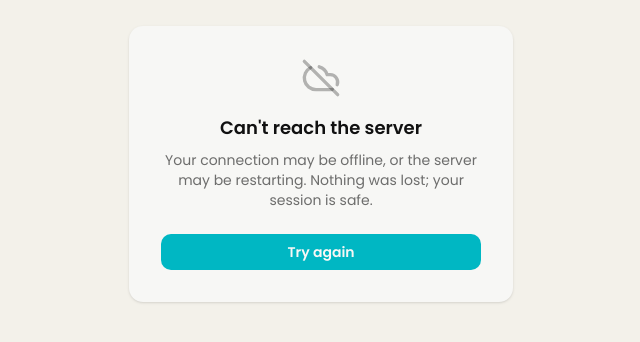
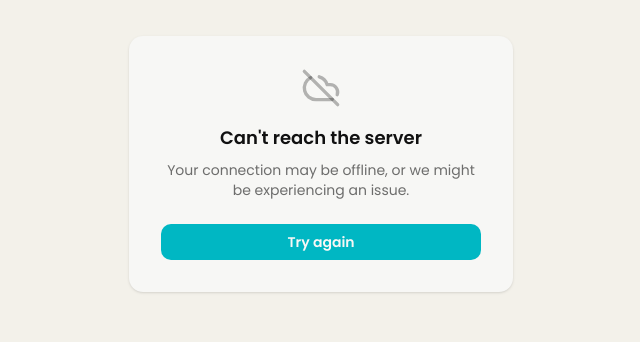
Before and after one commit to obris-dev/openbower, a Next.js app in the folder web/apps/app/: page / in a window 1280 px wide. Shown: the part 236-578 px from the top of the page, without its empty margins (319-959 px from the left). Built offline with nearby package versions, Linux system fonts and the light colour scheme; no server answers.

Commit message:
copy: the unreachable card states the two causes and stops there

```diff
--- a/web/apps/app/src/app/(app)/_components/server-unreachable.tsx
+++ b/web/apps/app/src/app/(app)/_components/server-unreachable.tsx
@@ -14,8 +14,8 @@ export function ServerUnreachable() {
         <CloudOff aria-hidden className="mx-auto h-10 w-10 text-ink/30 dark:text-paper/30" />
         <h1 className="mt-4 text-lg font-semibold text-ink dark:text-paper">Can&apos;t reach the server</h1>
         <p className="mt-2 text-sm text-ink/60 dark:text-paper/60">
-          Your connection may be offline, or the server may be restarting.
-          Nothing was lost; your session is safe.
+          Your connection may be offline, or we might be experiencing an
+          issue.
         </p>
         <Button onClick={() => window.location.reload()} fullWidth className="mt-6">
           Try again
```
